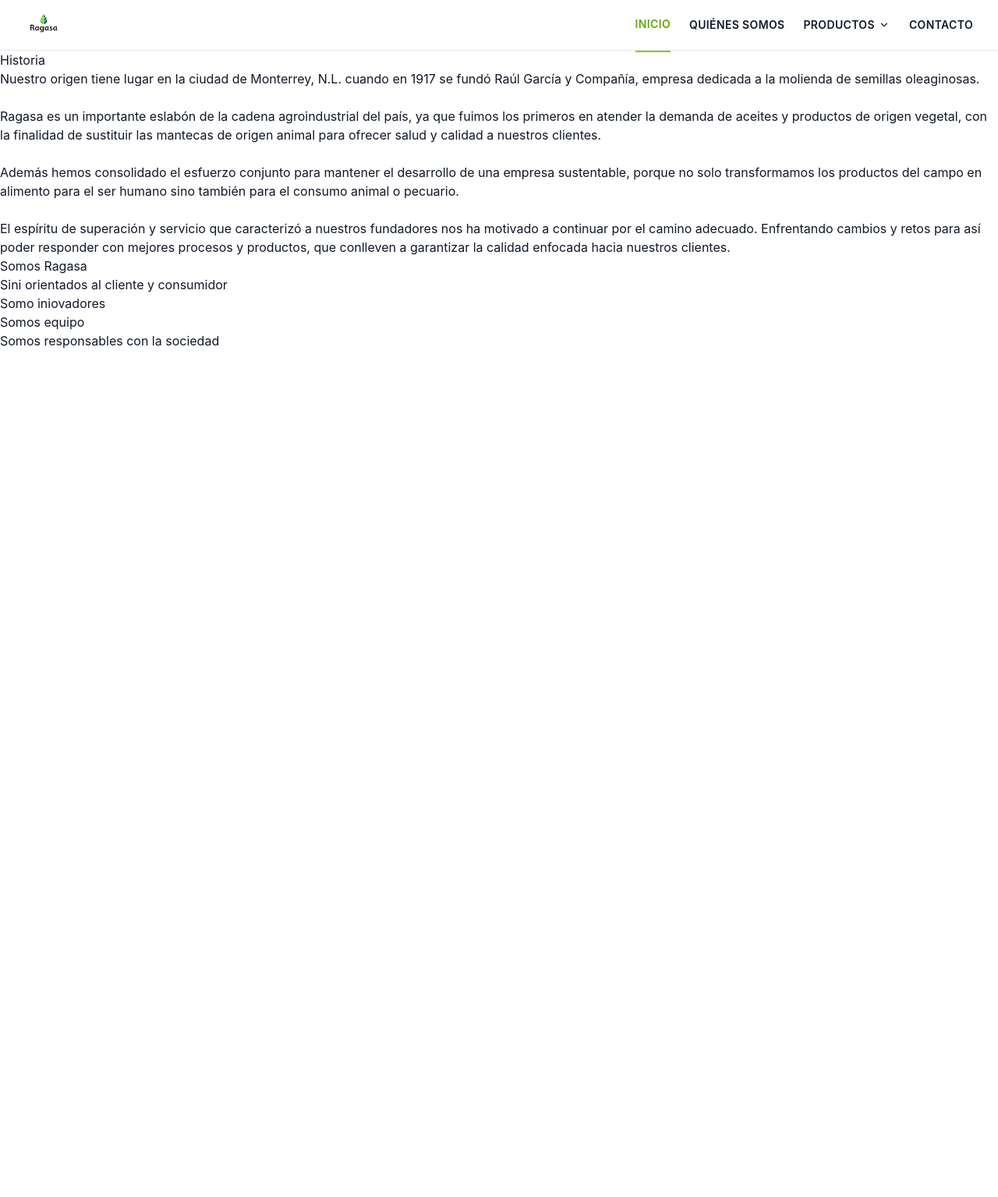
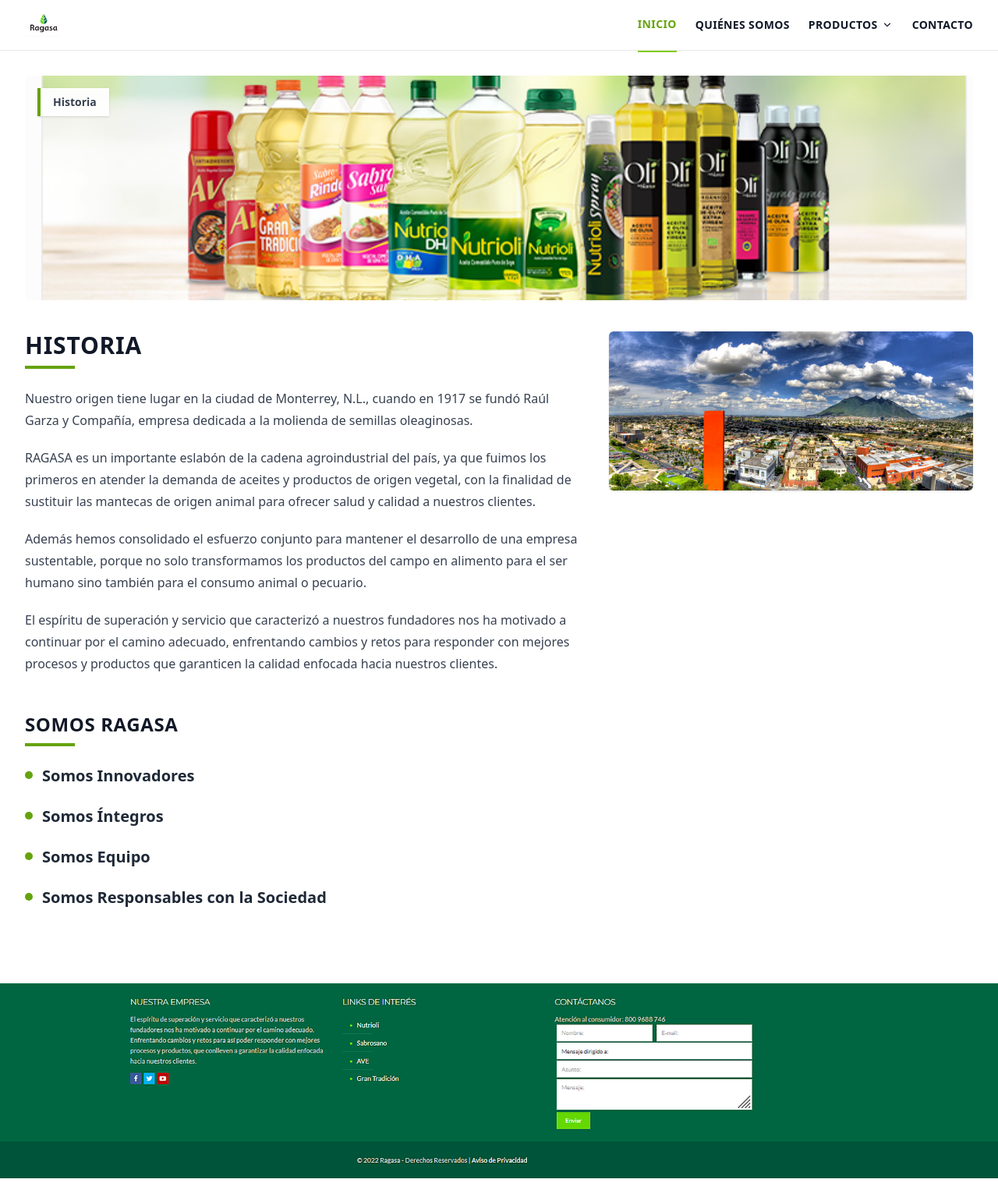
Before and after one commit to zel743/apps_web, a Django app: page /historia/ in a window 1280 px wide. Shown: the whole page at 78% size. Before the commit the page ends 447 px from the top, so only its background shows below. Run offline with Django 4.2, Linux system fonts and the light colour scheme; some libraries are stand-ins or nearby versions.

Commit message:
axel cambios

```diff
--- a/templates/historia.html
+++ b/templates/historia.html
@@ -1,31 +1,87 @@
-{% extends 'base.html'%}
+{% extends 'base.html' %}
 {% load static %}
-{% block content%}
-<!DOCTYPE html>
-<html lang="en">
-<head>
-    <meta charset="UTF-8">
-    <meta name="viewport" content="width=device-width, initial-scale=1.0">
-    <title>Document</title>
-    <script src="https://cdn.tailwindcss.com"></script>
-  <link href="https://cdnjs.cloudflare.com/ajax/libs/flowbite/2.5.2/flowbite.min.css" rel="stylesheet" />
-</head>
-<body>
-    <div class="content-center">
-    <h1>Historia</h1>
-    <p>Nuestro origen tiene lugar en la ciudad de Monterrey, N.L. cuando en 1917 se fundó Raúl García y Compañía, empresa dedicada a la molienda de semillas oleaginosas.</p>
-    <br>
-    <p>Ragasa es un importante eslabón de la cadena agroindustrial del país, ya que fuimos los primeros en atender la demanda de aceites y productos de origen vegetal, con la finalidad de sustituir las mantecas de origen animal para ofrecer salud y calidad a nuestros clientes.</p>
-    <br>
-    <p>Además hemos consolidado el esfuerzo conjunto para mantener el desarrollo de una empresa sustentable, porque no solo transformamos los productos del campo en alimento para el ser humano sino también para el consumo animal o pecuario.</p>
-    <br>
-    <p>El espíritu de superación y servicio que caracterizó a nuestros fundadores nos ha motivado a continuar por el camino adecuado. Enfrentando cambios y retos para así poder responder con mejores procesos y productos, que conlleven a garantizar la calidad enfocada hacia nuestros clientes.</p>
-    <h2>Somos Ragasa</h2>
-    <h2>Sini orientados al cliente y consumidor</h2>
-    <h2>Somo iniovadores</h2>
-    <h3>Somos equipo</h3>
-    <h3>Somos responsables con la sociedad</h3>
-</div>
-</body>
-</html>
+
+{% block content %}
+<main class="max-w-7xl mx-auto px-4 sm:px-6 lg:px-8 py-8">
+
+  <!-- Banner superior -->
+  <section class="relative mb-10">
+    <div class="rounded-md overflow-hidden">
+      <img src="{% static 'images/aceite.png' %}" alt="Botellas de aceite"
+        class="w-full h-56 md:h-64 lg:h-72 object-cover">
+    </div>
+
+    <!-- Chip 'Historia' -->
+    <div class="absolute left-4 top-4">
+      <span class="inline-block bg-white/95 border-l-4 border-lime-600 px-4 py-2
+                   text-sm font-semibold text-gray-700 shadow">
+        Historia
+      </span>
+    </div>
+  </section>
+
+  <!-- HISTORIA -->
+  <section class="grid grid-cols-1 lg:grid-cols-5 gap-8 items-start">
+    <!-- Texto -->
+    <div class="lg:col-span-3">
+      <h1 class="text-3xl font-extrabold tracking-wide">HISTORIA</h1>
+      <div class="w-16 h-1 bg-lime-600 mt-2 mb-6"></div>
+
+      <div class="space-y-5 leading-7 text-gray-700">
+        <p>Nuestro origen tiene lugar en la ciudad de Monterrey, N.L., cuando en 1917 se fundó Raúl Garza y Compañía,
+          empresa dedicada a la molienda de semillas oleaginosas.</p>
+        <p>RAGASA es un importante eslabón de la cadena agroindustrial del país, ya que fuimos los primeros en atender
+          la demanda de aceites y productos de origen vegetal, con la finalidad de sustituir las mantecas de origen
+          animal para ofrecer salud y calidad a nuestros clientes.</p>
+        <p>Además hemos consolidado el esfuerzo conjunto para mantener el desarrollo de una empresa sustentable, porque
+          no solo transformamos los productos del campo en alimento para el ser humano sino también para el consumo
+          animal o pecuario.</p>
+        <p>El espíritu de superación y servicio que caracterizó a nuestros fundadores nos ha motivado a continuar por el
+          camino adecuado, enfrentando cambios y retos para responder con mejores procesos y productos que garanticen la
+          calidad enfocada hacia nuestros clientes.</p>
+      </div>
+    </div>
+
+    <!-- Imagen Monterrey -->
+    <div class="lg:col-span-2">
+      <img src="{% static 'images/Monterrey.png' %}" alt="Panorámica de Monterrey" class="w-full rounded-md shadow">
+    </div>
+  </section>
+
+  <!-- SOMOS RAGASA -->
+  <section class="mt-12">
+    <h2 class="text-2xl font-extrabold tracking-wide">SOMOS RAGASA</h2>
+    <div class="w-16 h-1 bg-lime-600 mt-2 mb-6"></div>
+
+    <ul class="space-y-6 text-gray-800">
+      <li class="flex items-start gap-3">
+        <span class="mt-2 inline-block w-2.5 h-2.5 rounded-full bg-lime-600"></span>
+        <p class="text-xl font-semibold">Somos Innovadores</p>
+      </li>
+      <li class="flex items-start gap-3">
+        <span class="mt-2 inline-block w-2.5 h-2.5 rounded-full bg-lime-600"></span>
+        <p class="text-xl font-semibold">Somos Íntegros</p>
+      </li>
+      <li class="flex items-start gap-3">
+        <span class="mt-2 inline-block w-2.5 h-2.5 rounded-full bg-lime-600"></span>
+        <p class="text-xl font-semibold">Somos Equipo</p>
+      </li>
+      <li class="flex items-start gap-3">
+        <span class="mt-2 inline-block w-2.5 h-2.5 rounded-full bg-lime-600"></span>
+        <p class="text-xl font-semibold">Somos Responsables con la Sociedad</p>
+      </li>
+    </ul>
+  </section>
+
+</main>
+
+<!-- ===== Full-width footer verde como imagen (sin espacios blancos) ===== -->
+<section class="mt-16">
+  <!-- El truco de “full-bleed”: expandimos a todo el viewport
+       anulando el padding del contenedor de base.html -->
+  <div class="relative left-1/2 right-1/2 -ml-[50vw] -mr-[50vw] w-screen">
+    <img src="{% static 'images/abajo.png' %}" alt="Información corporativa y formulario de contacto"
+      class="block w-screen h-auto" loading="lazy">
+  </div>
+</section>
 {% endblock %}
```
Also changed, not shown: templates/contactos.html (+9 -16 lines), static/images/Monterrey.png (added), static/images/abajo.png (added), static/images/abajote.png (added), static/images/aceite.png (added).
